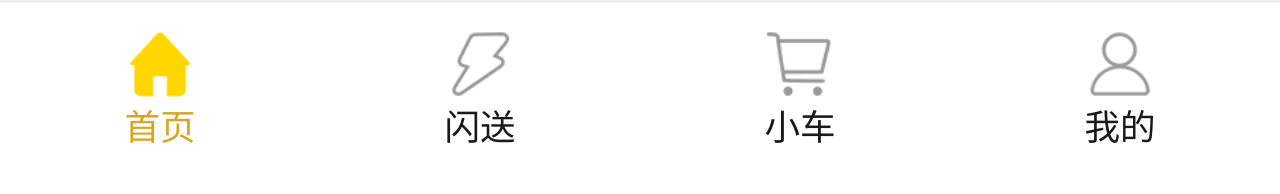
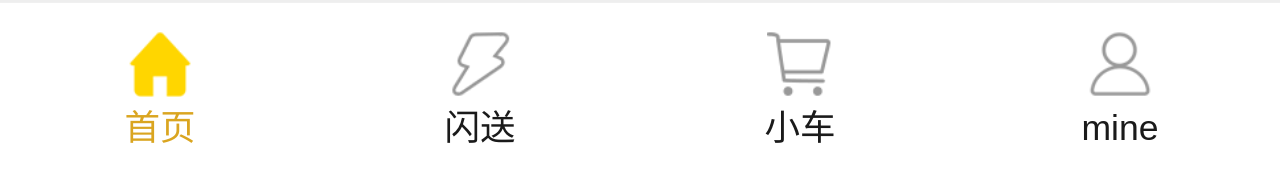
Before and after one commit to Catory/mumu_fruits, a Django app: page /axf/home/ in a window 1280 px wide. Shown: the part 606-800 px from the top of the page. Run offline with Django 3.2, Linux system fonts and the light colour scheme; data that the repository does not hold is empty; some libraries are stand-ins or nearby versions.

Commit message:
更改base.html

```diff
--- a/templates/appOne/base.html
+++ b/templates/appOne/base.html
@@ -74,7 +74,7 @@
 
             <dl>
                 <dt><span></span></dt>
-                <dd>我的</dd>
+                <dd>mine</dd>
             </dl>
 
         </a>
```
